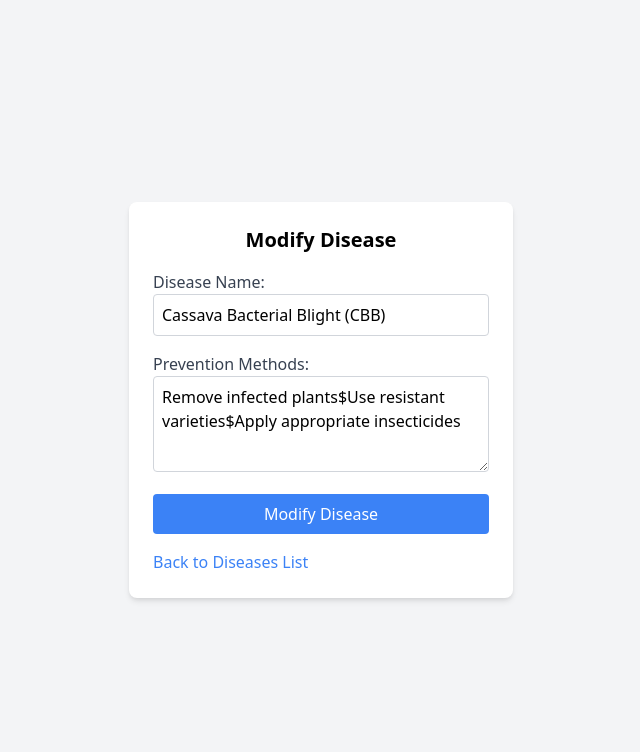
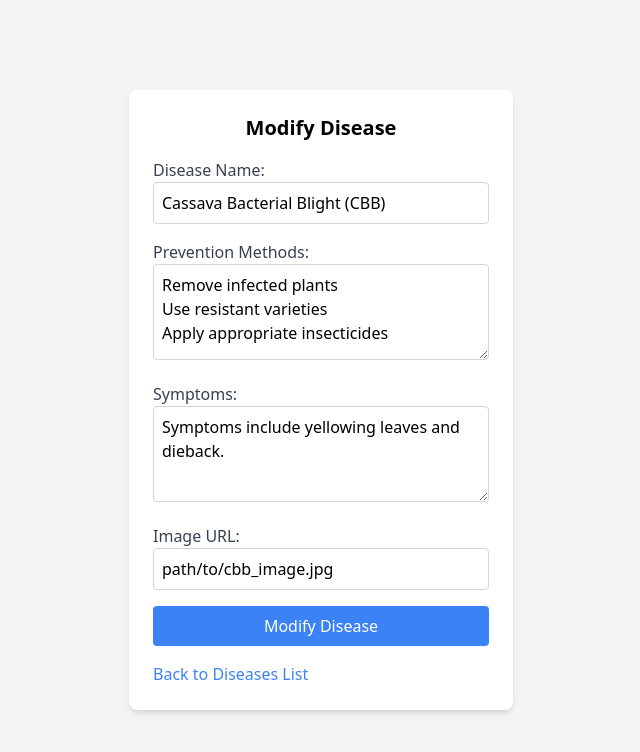
Before and after one commit to athul12v/cassava_leaf, a Flask app: page /modify_disease/1 in a window 1280 px wide. Shown: the top 752 px of the page, without its empty margins (319-959 px from the left). Run offline with Flask 3, Linux system fonts and the light colour scheme; data comes from the database, SQL or seed files in the repository.

Commit message:
Update modify_disease.html

```diff
--- a/templates/modify_disease.html
+++ b/templates/modify_disease.html
@@ -9,6 +9,9 @@
 <body class="bg-gray-100 flex items-center justify-center h-screen">
     <div class="bg-white rounded-lg shadow-md p-6 w-96">
         <h1 class="text-xl font-bold text-center mb-4">Modify Disease</h1>
+        {% if error %}
+            <div class="text-red-500 mb-4">{{ error }}</div>
+        {% endif %}
         <form action="/modify_disease/{{ disease[0] }}" method="POST">
             <div class="mb-4">
                 <label for="disease_name" class="block text-gray-700">Disease Name:</label>
@@ -16,7 +19,15 @@
             </div>
             <div class="mb-4">
                 <label for="prevention_methods" class="block text-gray-700">Prevention Methods:</label>
-                <textarea name="prevention_methods" id="prevention_methods" required class="border border-gray-300 p-2 w-full h-24 rounded focus:outline-none focus:ring-2 focus:ring-blue-500">{{ disease[2] }}</textarea>
+                <textarea name="prevention_methods" id="prevention_methods" required class="border border-gray-300 p-2 w-full h-24 rounded focus:outline-none focus:ring-2 focus:ring-blue-500">{{ disease[2].replace('$', '\n') }}</textarea>
+            </div>
+            <div class="mb-4">
+                <label for="symptoms" class="block text-gray-700">Symptoms:</label>
+                <textarea name="symptoms" id="symptoms" required class="border border-gray-300 p-2 w-full h-24 rounded focus:outline-none focus:ring-2 focus:ring-blue-500">{{ disease[3] }}</textarea>
+            </div>
+            <div class="mb-4">
+                <label for="disease_image" class="block text-gray-700">Image URL:</label>
+                <input type="text" name="disease_image" id="disease_image" value="{{ disease[4] }}" required class="border border-gray-300 p-2 w-full rounded focus:outline-none focus:ring-2 focus:ring-blue-500">
             </div>
             <button type="submit" class="bg-blue-500 text-white px-4 py-2 rounded hover:bg-blue-600 w-full">Modify Disease</button>
         </form>
```
